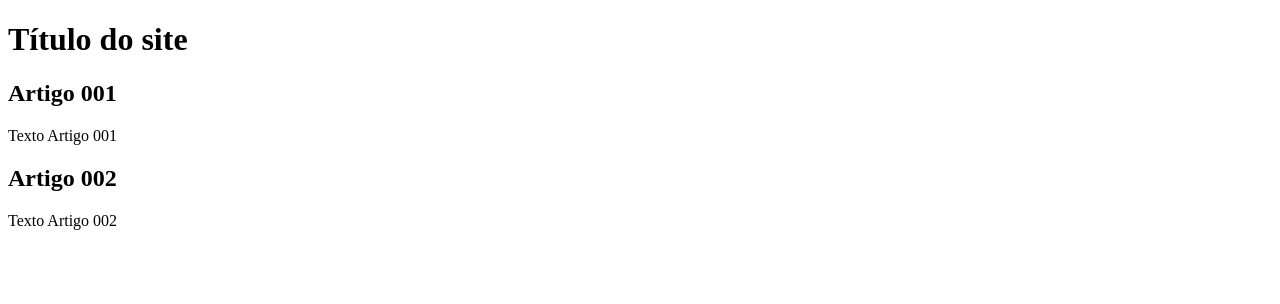
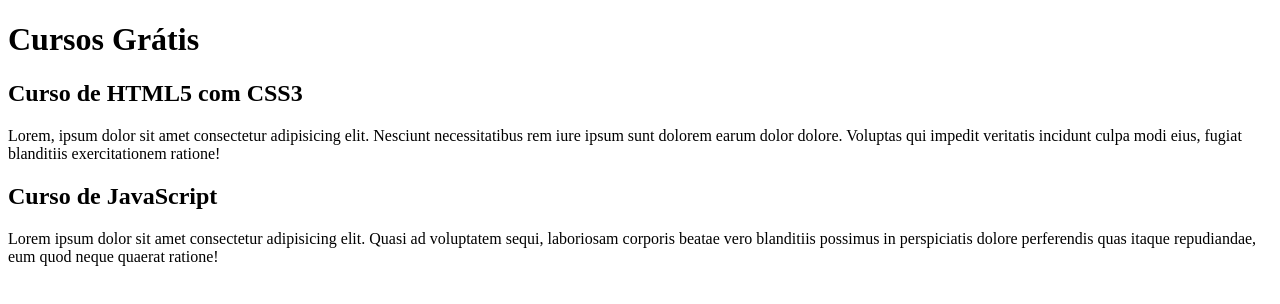
Before and after one commit to JackieChun12/projeto-site, a plain HTML site: page index.html in a window 1280 px wide. Drawn offline with Linux system fonts and the light colour scheme.

Commit message:
Comecei a escrever conteúdo

```diff
--- a/index.html
+++ b/index.html
@@ -8,15 +8,15 @@
 <body>
     <main>
         <header>
-            <h1>Título do site</h1>
+            <h1>Cursos Grátis</h1>
         </header>
         <article>
-            <h2>Artigo 001</h2>
-            <p>Texto Artigo 001</p>
+            <h2>Curso de HTML5 com CSS3</h2>
+            <p>Lorem, ipsum dolor sit amet consectetur adipisicing elit. Nesciunt necessitatibus rem iure ipsum sunt dolorem earum dolor dolore. Voluptas qui impedit veritatis incidunt culpa modi eius, fugiat blanditiis exercitationem ratione!</p>
         </article>
         <article>
-            <h2>Artigo 002</h2>
-            <p>Texto Artigo 002</p>
+            <h2>Curso de JavaScript</h2>
+            <p>Lorem ipsum dolor sit amet consectetur adipisicing elit. Quasi ad voluptatem sequi, laboriosam corporis beatae vero blanditiis possimus in perspiciatis dolore perferendis quas itaque repudiandae, eum quod neque quaerat ratione!</p>
         </article>
     </main>
 </body>
```
